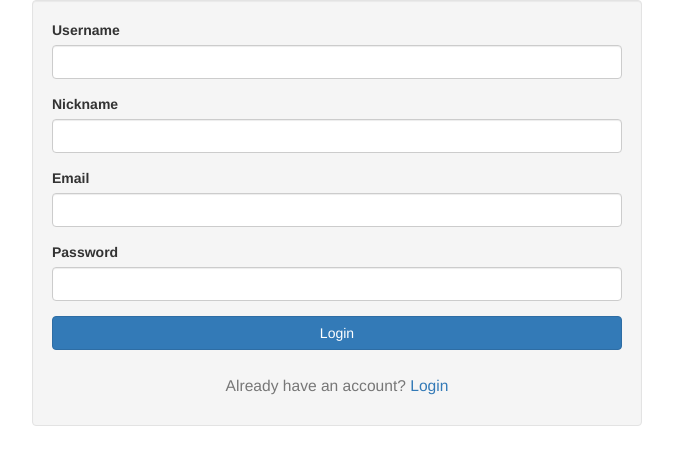
After one commit to dmsalomon/snickr, a Flask app: template app/templates/register.html in a window 1280 px wide. The commit adds this page. Shown: the top 465 px of the page, without its empty margins (303-976 px from the left). Run offline with Flask 2, Linux system fonts and the light colour scheme; the template is opened without the code that fills it: values that come from a table or form of the project are taken from there, others are empty; parts of the project's set-up code (start-up, migrations or seed data) failed here and were passed over; some libraries are stand-ins or nearby versions.

Commit message:
implement login and registration

```diff
--- a/app/app.py
+++ b/app/app.py
@@ -1,9 +1,13 @@
+
+import hashlib
 
 from flask import Flask
+from flask import flash, render_template, session, redirect, url_for
+
 from flask_bootstrap import Bootstrap
+from flask_bootstrap import __version__ as FLASK_BOOTSTRAP_VERSION
 
-from frontend import frontend
-from backend import backend
+from forms import LoginForm, RegistrationForm
 from nav import configure_nav
 
 app = Flask(__name__)
@@ -17,9 +21,127 @@ except:
     )
 
 app.jinja_env.auto_reload = True
-app.register_blueprint(frontend)
-app.register_blueprint(backend)
+
+from flask import current_app
+from flask_nav import Nav
+from flask_nav.elements import Navbar, View, Text
+
+def basebar():
+    return Navbar(
+        current_app.config.get('SITE_NAME'),
+        View('Home', 'index'),
+        Text(f'Using Flask-Bootstrap {FLASK_BOOTSTRAP_VERSION}'),
+    )
+
+def ctxbar():
+    bar = list(basebar().items)
+
+    if not is_authenticated():
+        bar.insert(1,
+            View('Login', 'login'),
+        )
+    else:
+        bar.insert(1,
+            View('Logout', 'logout'),
+        )
+
+    return Navbar(current_app.config.get('SITE_NAME'), *bar)
+
+def configure_nav(app):
+    nav = Nav()
+    nav.register_element('base', basebar)
+    nav.register_element('ctx', ctxbar)
+    nav.init_app(app)
+
 configure_nav(app)
+
+import pymysql
+conn = pymysql.connect(host=app.config['DBHOST'],
+                       user=app.config['DBUSER'],
+                       password=app.config['DBPASS'],
+                       db=app.config['DBNAME'],
+                       cursorclass=pymysql.cursors.DictCursor)
+
+@app.route('/')
+def index():
+    return render_template('index.html')
+
+@app.route('/login')
+def login():
+    return render_template('login.html', form=LoginForm())
+
+@app.route('/register')
+def register():
+    return render_template('register.html', form=RegistrationForm())
+
+def is_authenticated():
+    return 'uname' in session
+
+@app.route('/login', methods=('POST',))
+def loginAuth():
+    form = LoginForm()
+    if not form.validate_on_submit():
+        return render('login.html', form=form)
+
+    uname = form.uname.data
+    password = form.password.data
+    hashed = hashlib.sha256(password.encode('utf-8')).hexdigest()
+
+    q = """
+        select nickname, email
+        from user
+        where uname = %s
+        and password = %s
+        """
+
+    with conn.cursor() as cursor:
+        cursor.execute(q, (uname, hashed))
+
+    data = cursor.fetchone()
+
+    if(data):
+        session['uname'] = uname
+        session['nickname'] = data['nickname']
+        session['email'] = data['email']
+        return redirect(url_for('index'))
+    else:
+        error = 'Invalid username or password.'
+        flash(error, "danger")
+        return redirect(url_for('login'))
+
+@app.route('/register', methods=('POST',))
+def registerAuth():
+    form = RegistrationForm()
+    if form.validate_on_submit():
+        uname = form.uname.data
+        email = form.email.data
+        nick = form.nickname.data
+        password = form.password.data
+        hashed = hashlib.sha256(password.encode('utf-8')).hexdigest()
+
+        q = """
+            insert into user(uname, nickname, email, password)
+            values (%s, %s, %s, %s)
+            """
+
+        try:
+            with conn.cursor() as cursor:
+                cursor.execute(q, (uname, nick, email, hashed))
+                conn.commit()
+        except pymysql.err.IntegrityError:
+            error = f'Username {uname} is already taken. Try another.'
+            flash(error, "danger")
+            return redirect(url_for('register'))
+
+        return redirect(url_for('index'))
+
+    # form error
+    return render_template('register.html', form=form)
+
+@app.route('/logout')
+def logout():
+    session.pop('uname')
+    return redirect(url_for('index'))
 
 if __name__ == '__main__':
     app.run(debug=True)
--- /dev/null
+++ b/app/forms.py
@@ -0,0 +1,21 @@
+
+from flask_wtf import FlaskForm
+from wtforms import StringField, PasswordField
+from wtforms.validators import InputRequired, Length, Email, Regexp
+
+class RegistrationForm(FlaskForm):
+    uname = StringField(
+        'Username',
+        [InputRequired(), Length(min=3, max=32)]
+    )
+    nickname = StringField(
+        'Nickname',
+        [Regexp(r'[a-zA-Z]+',
+            message='Only alphabetic characters allowed')]
+    )
+    email = StringField('Email', [InputRequired(), Email()])
+    password = PasswordField('Password', [InputRequired(), Length(min=4, max=32)])
+
+class LoginForm(FlaskForm):
+    uname = StringField('Username', [InputRequired(), Length(min=3, max=32)])
+    password = PasswordField('Password', [InputRequired(), Length(min=4, max=32)])
--- a/app/nav.py
+++ b/app/nav.py
@@ -4,12 +4,10 @@ from flask_nav import Nav
 from flask_nav.elements import Navbar, View, Text
 from flask_bootstrap import __version__ as FLASK_BOOTSTRAP_VERSION
 
-from backend import is_authenticated
-
 def basebar():
     return Navbar(
         current_app.config.get('SITE_NAME'),
-        View('Home', 'frontend.index'),
+        View('Home', '.index'),
         Text(f'Using Flask-Bootstrap {FLASK_BOOTSTRAP_VERSION}'),
     )
 
@@ -18,7 +16,7 @@ def ctxbar():
 
     if not is_authenticated():
         bar.insert(1,
-            View('Login', 'backend.login'),
+            View('Login', '.login'),
         )
     else:
         bar.insert(1,
--- a/app/templates/base.html
+++ b/app/templates/base.html
@@ -33,6 +33,8 @@
    for an overview. #}
 {% block styles -%}
    {{super()}}  {# do not forget to call super or Bootstrap's own stylesheets #}
+   <style>
+   </style>
 {% endblock %}
 
 {# Finally, round things out with navigation #}
--- /dev/null
+++ b/app/templates/register.html
@@ -0,0 +1,36 @@
+{%- extends "base.html" %}
+{% import "bootstrap/utils.html" as utils %}
+{% import "bootstrap/wtf.html" as wtf %}
+
+{% block content %}
+  <div class="container col-sm-offset-3 col-sm-6">
+    <div class="well form-well">
+      <form action="/register" method="POST">
+        {{ form.csrf_token() }}
+        <d1>
+          {{ wtf.form_field(form.uname, class="form-control") }}
+          {{ wtf.form_field(form.nickname, class="form-control") }}
+          {{ wtf.form_field(form.email, class="form-control") }}
+          {{ wtf.form_field(form.password, class="form-control") }}
+        </d1>
+        <button type="submit" class="btn btn-block btn-primary">Login</button>
+      </form>
+      <h3 class="text-center">
+        <small>
+          Already have an account?
+          <a href="/login">
+            Login
+          </a>
+        </small>
+      </h3>
+    </div>
+    {% with messages = get_flashed_messages(with_categories=True) %}
+      {% for c, e in messages %}
+        <div class="alert alert-{{c}} fade in">
+          <a href='#' class="close" data-dismiss="alert" aria-label="close">&times;</a>
+          <strong>Error:</strong> {{e}}
+        </div>
+      {% endfor %}
+    {% endwith %}
+  </div>
+{%- endblock %}
```
Also changed, not shown: app/backend.py (deleted, +0 -18 lines), app/frontend.py (deleted, +0 -14 lines), app/templates/login.html (added, +36 -0 lines), 3 other files.
